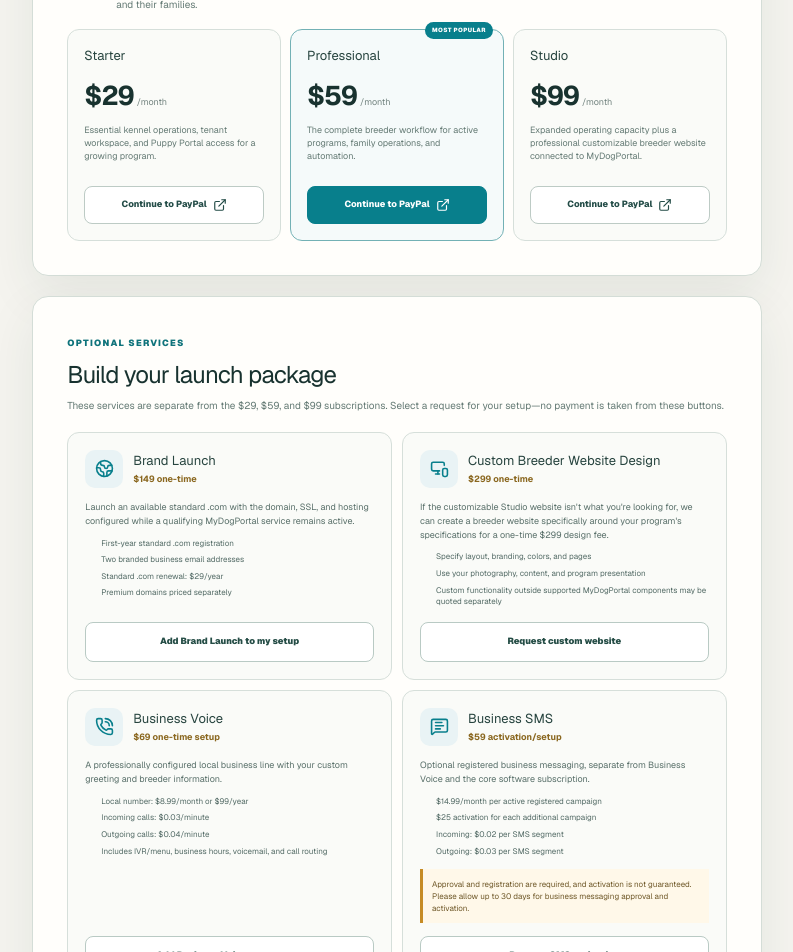
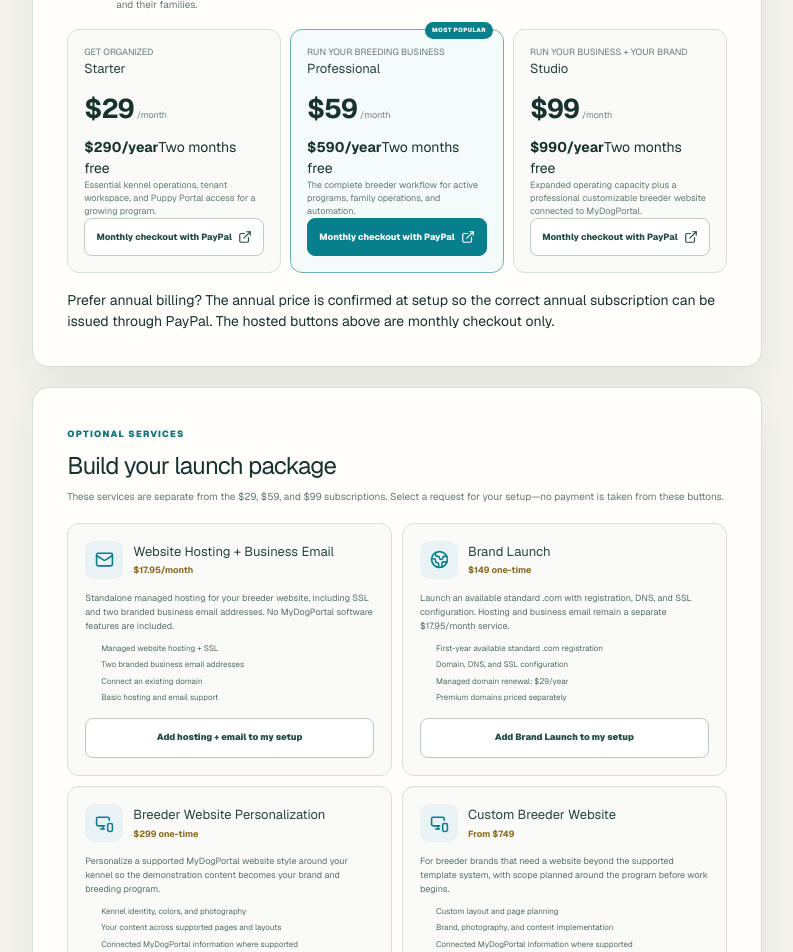
Before and after one commit to rawillia9801/WhiteLabel, a Next.js app: page /signup in a window 1280 px wide. Shown: the part 1220-2172 px from the top of the page, without its empty margins (467-1260 px from the left). Built offline with nearby package versions, Linux system fonts and the light colour scheme; no server answers.

Commit message:
Implement MyDogPortal sales strategy

```diff
--- a/app/signup/page.tsx
+++ b/app/signup/page.tsx
@@ -12,7 +12,6 @@ import {
   Globe2,
   KeyRound,
   Mail,
-  MessageSquareText,
   MonitorSmartphone,
   PawPrint,
   PhoneCall,
@@ -23,9 +22,9 @@ const platformDomain = process.env.NEXT_PUBLIC_PLATFORM_DOMAIN || "mydogportal.s
 const slugify = (value: string) => value.toLowerCase().trim().replace(/[^a-z0-9-]+/g, "-").replace(/^-+|-+$/g, "").replace(/-{2,}/g, "-").slice(0, 48);
 
 const subscriptions = [
-  { name: "Starter", price: 29, buttonId: "W8DM75982MX26", description: "Essential kennel operations, tenant workspace, and Puppy Portal access for a growing program.", featured: false },
-  { name: "Professional", price: 59, buttonId: "J7HBTK2F9AMDN", description: "The complete breeder workflow for active programs, family operations, and automation.", featured: true },
-  { name: "Studio", price: 99, buttonId: "C5G2BVYNMMUPN", description: "Expanded operating capacity plus a professional customizable breeder website connected to MyDogPortal.", featured: false },
+  { name: "Starter", price: 29, annual: 290, position: "GET ORGANIZED", buttonId: "W8DM75982MX26", description: "Essential kennel operations, tenant workspace, and Puppy Portal access for a growing program.", featured: false },
+  { name: "Professional", price: 59, annual: 590, position: "RUN YOUR BREEDING BUSINESS", buttonId: "J7HBTK2F9AMDN", description: "The complete breeder workflow for active programs, family operations, and automation.", featured: true },
+  { name: "Studio", price: 99, annual: 990, position: "RUN YOUR BUSINESS + YOUR BRAND", buttonId: "C5G2BVYNMMUPN", description: "Expanded operating capacity plus a professional customizable breeder website connected to MyDogPortal.", featured: false },
 ] as const;
 
 const websiteTemplates = [
@@ -35,22 +34,40 @@ const websiteTemplates = [
 
 const setupServices = [
   {
+    id: "hosting-email",
+    name: "Website Hosting + Business Email",
+    price: "$17.95/month",
+    action: "Add hosting + email to my setup",
+    icon: Mail,
+    description: "Standalone managed hosting for your breeder website, including SSL and two branded business email addresses. No MyDogPortal software features are included.",
+    details: ["Managed website hosting + SSL", "Two branded business email addresses", "Connect an existing domain", "Basic hosting and email support"],
+  },
+  {
     id: "brand-launch",
     name: "Brand Launch",
     price: "$149 one-time",
     action: "Add Brand Launch to my setup",
     icon: Globe2,
-    description: "Launch an available standard .com with the domain, SSL, and hosting configured while a qualifying MyDogPortal service remains active.",
-    details: ["First-year standard .com registration", "Two branded business email addresses", "Standard .com renewal: $29/year", "Premium domains priced separately"],
+    description: "Launch an available standard .com with registration, DNS, and SSL configuration. Hosting and business email remain a separate $17.95/month service.",
+    details: ["First-year available standard .com registration", "Domain, DNS, and SSL configuration", "Managed domain renewal: $29/year", "Premium domains priced separately"],
+  },
+  {
+    id: "website-personalization",
+    name: "Breeder Website Personalization",
+    price: "$299 one-time",
+    action: "Request website personalization",
+    icon: MonitorSmartphone,
+    description: "Personalize a supported MyDogPortal website style around your kennel so the demonstration content becomes your brand and breeding program.",
+    details: ["Kennel identity, colors, and photography", "Your content across supported pages and layouts", "Connected MyDogPortal information where supported"],
   },
   {
     id: "custom-website",
-    name: "Custom Breeder Website Design",
-    price: "$299 one-time",
-    action: "Request custom website",
+    name: "Custom Breeder Website",
+    price: "From $749",
+    action: "Request a custom website quote",
     icon: MonitorSmartphone,
-    description: "If the customizable Studio website isn't what you're looking for, we can create a breeder website specifically around your program's specifications for a one-time $299 design fee.",
-    details: ["Specify layout, branding, colors, and pages", "Use your photography, content, and program presentation", "Custom functionality outside supported MyDogPortal components may be quoted separately"],
+    description: "For breeder brands that need a website beyond the supported template system, with scope planned around the program before work begins.",
+    details: ["Custom layout and page planning", "Brand, photography, and content implementation", "Connected MyDogPortal information where supported", "Final scope and price confirmed before work begins"],
   },
   {
     id: "business-voice",
@@ -60,16 +77,6 @@ const setupServices = [
     icon: PhoneCall,
     description: "A professionally configured local business line with your custom greeting and breeder information.",
     details: ["Local number: $8.99/month or $99/year", "Incoming calls: $0.03/minute", "Outgoing calls: $0.04/minute", "Includes IVR/menu, business hours, voicemail, and call routing"],
-  },
-  {
-    id: "business-sms",
-    name: "Business SMS",
-    price: "$59 activation/setup",
-    action: "Request SMS activation",
-    icon: MessageSquareText,
-    description: "Optional registered business messaging, separate from Business Voice and the core software subscription.",
-    details: ["$14.99/month per active registered campaign", "$25 activation for each additional campaign", "Incoming: $0.02 per SMS segment", "Outgoing: $0.03 per SMS segment"],
-    disclosure: "Approval and registration are required, and activation is not guaranteed. Please allow up to 30 days for business messaging approval and activation.",
   },
 ] as const;
 
@@ -181,13 +188,16 @@ export default function SignupPage() {
               {subscriptions.map((plan) => (
                 <article className={plan.featured ? "featured" : ""} key={plan.name}>
                   {plan.featured && <em>MOST POPULAR</em>}
+                  <small className="subscription-position">{plan.position}</small>
                   <h3>{plan.name}</h3>
                   <p><b>${plan.price}</b><span>/month</span></p>
+                  <div className="subscription-annual"><b>${plan.annual}/year</b><span>Two months free</span></div>
                   <small>{plan.description}</small>
-                  <a href={`https://www.paypal.com/ncp/payment/${plan.buttonId}`} target="_blank" rel="noreferrer" data-paypal-hosted-button-id={plan.buttonId} aria-label={`Continue to PayPal for the ${plan.name} subscription`}>Continue to PayPal <ExternalLink size={14} /></a>
+                  <a href={`https://www.paypal.com/ncp/payment/${plan.buttonId}`} target="_blank" rel="noreferrer" data-paypal-hosted-button-id={plan.buttonId} aria-label={`Monthly PayPal checkout for the ${plan.name} subscription`}>Monthly checkout with PayPal <ExternalLink size={14} /></a>
                 </article>
               ))}
             </div>
+            <aside className="subscription-billing-note">Prefer annual billing? The annual price is confirmed at setup so the correct annual subscription can be issued through PayPal. The hosted buttons above are monthly checkout only.</aside>
           </section>
 
           <section className="setup-services" aria-labelledby="setup-services-heading">
@@ -201,7 +211,6 @@ export default function SignupPage() {
                     <header><span><Icon size={19} /></span><div><h3>{service.name}</h3><strong>{service.price}</strong></div></header>
                     <p>{service.description}</p>
                     <ul>{service.details.map((detail) => <li key={detail}>{detail}</li>)}</ul>
-                    {"disclosure" in service && <aside>{service.disclosure}</aside>}
                     <button type="button" className={selected ? "selected" : ""} aria-pressed={selected} data-setup-request={service.id} onClick={() => toggleSetupRequest(service.id)}>{selected ? "Added to signup request" : service.action}</button>
                   </article>
                 );
```
